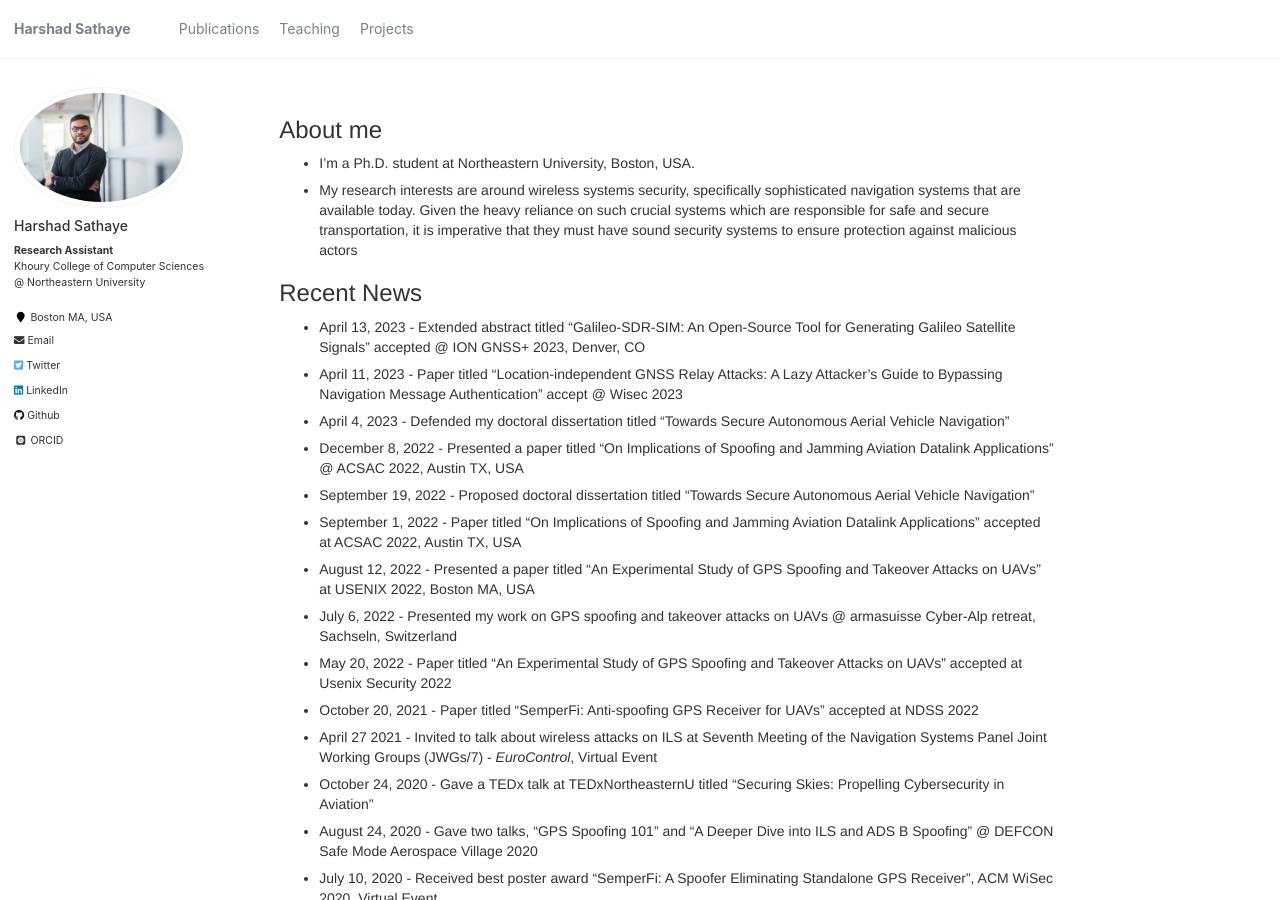
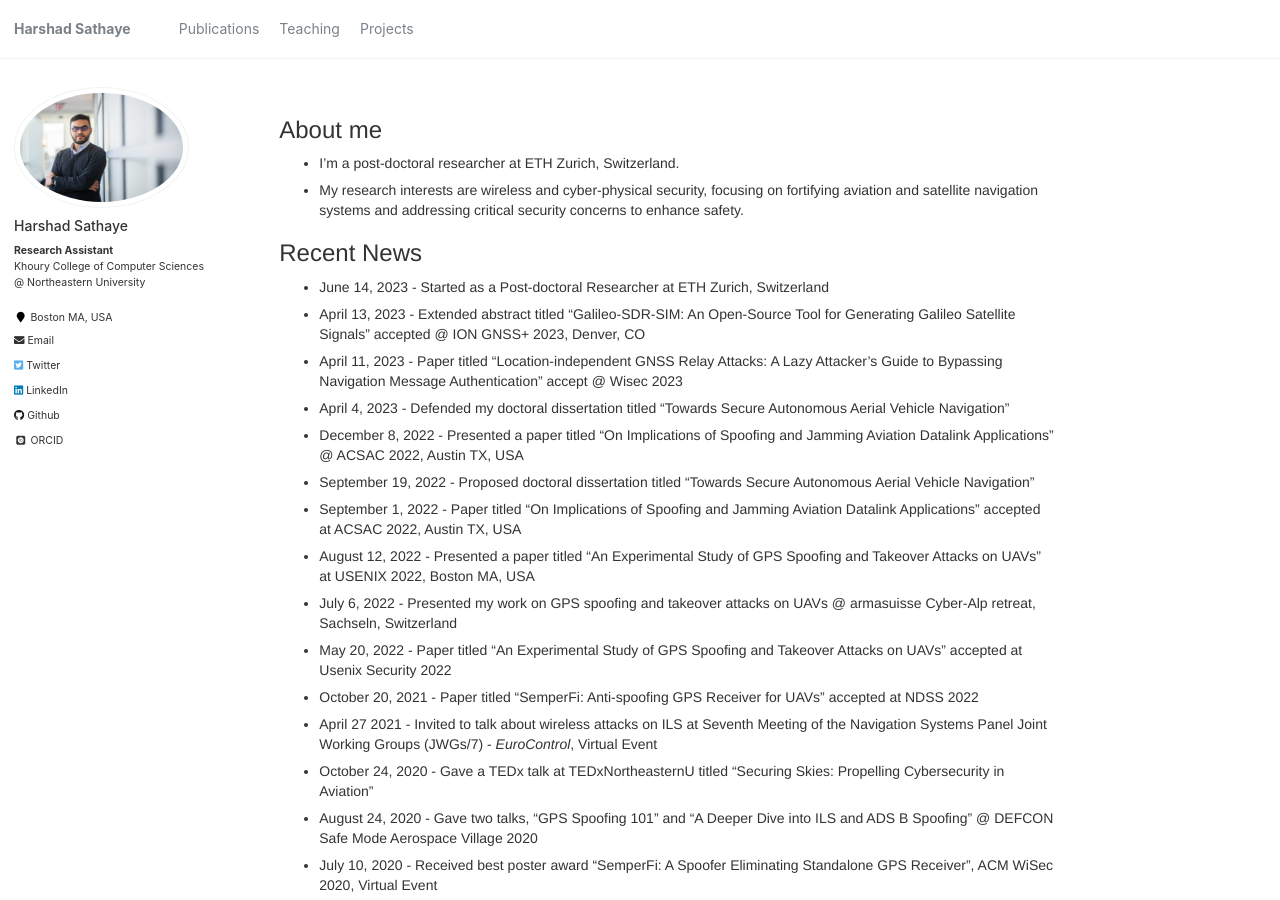
Before and after one commit to harshadms/harshadms.github.io, a Jekyll site: the page built from _pages/about.md, in a window 1280 px wide and 900 px high. Built offline with Jekyll 4.4.1, drawn with Linux system fonts in a browser that asks for light colours; some web fonts are replaced.

Commit message:
Update about.md

```diff
--- a/_pages/about.md
+++ b/_pages/about.md
@@ -10,11 +10,11 @@ redirect_from:
 
 ### About me
 
-* I'm a Ph.D. student at Northeastern University, Boston, USA.
-* My research interests are around wireless systems security, specifically sophisticated navigation systems that are available today. Given the heavy reliance on such crucial systems which are responsible for safe and secure transportation, it is imperative that they must have sound security systems to ensure protection against malicious actors
+* I'm a post-doctoral researcher at ETH Zurich, Switzerland.
+* My research interests are wireless and cyber-physical security, focusing on fortifying aviation and satellite navigation systems and addressing critical security concerns to enhance safety.
 
 ### Recent News
-
+* June 14, 2023 - Started as a Post-doctoral Researcher at ETH Zurich, Switzerland
 * April 13, 2023 - Extended abstract titled "Galileo-SDR-SIM: An Open-Source Tool for Generating Galileo Satellite Signals" accepted @ ION GNSS+ 2023, Denver, CO
 * April 11, 2023 - Paper titled "Location-independent GNSS Relay Attacks: A Lazy Attacker's Guide to Bypassing Navigation Message Authentication" accept @ Wisec 2023
 * April 4, 2023 - Defended my doctoral dissertation titled "Towards Secure Autonomous Aerial Vehicle Navigation"
```
